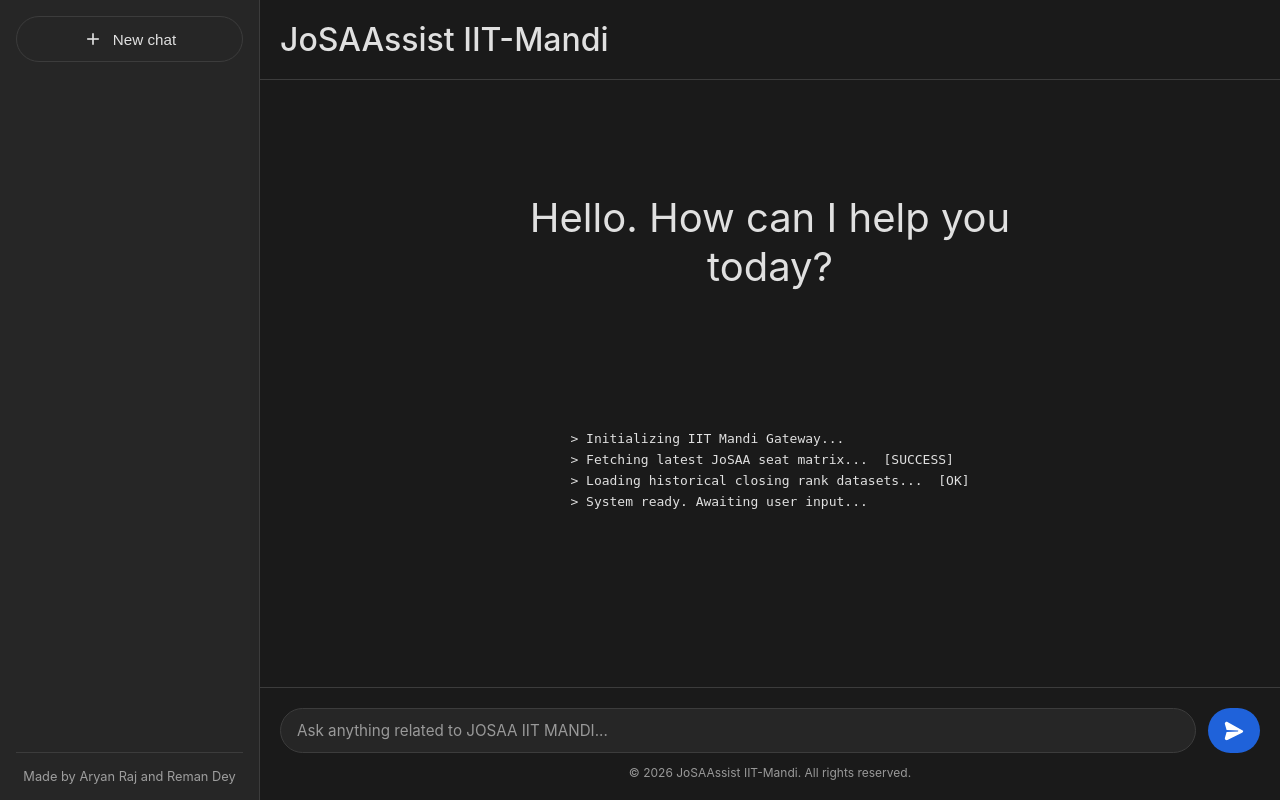
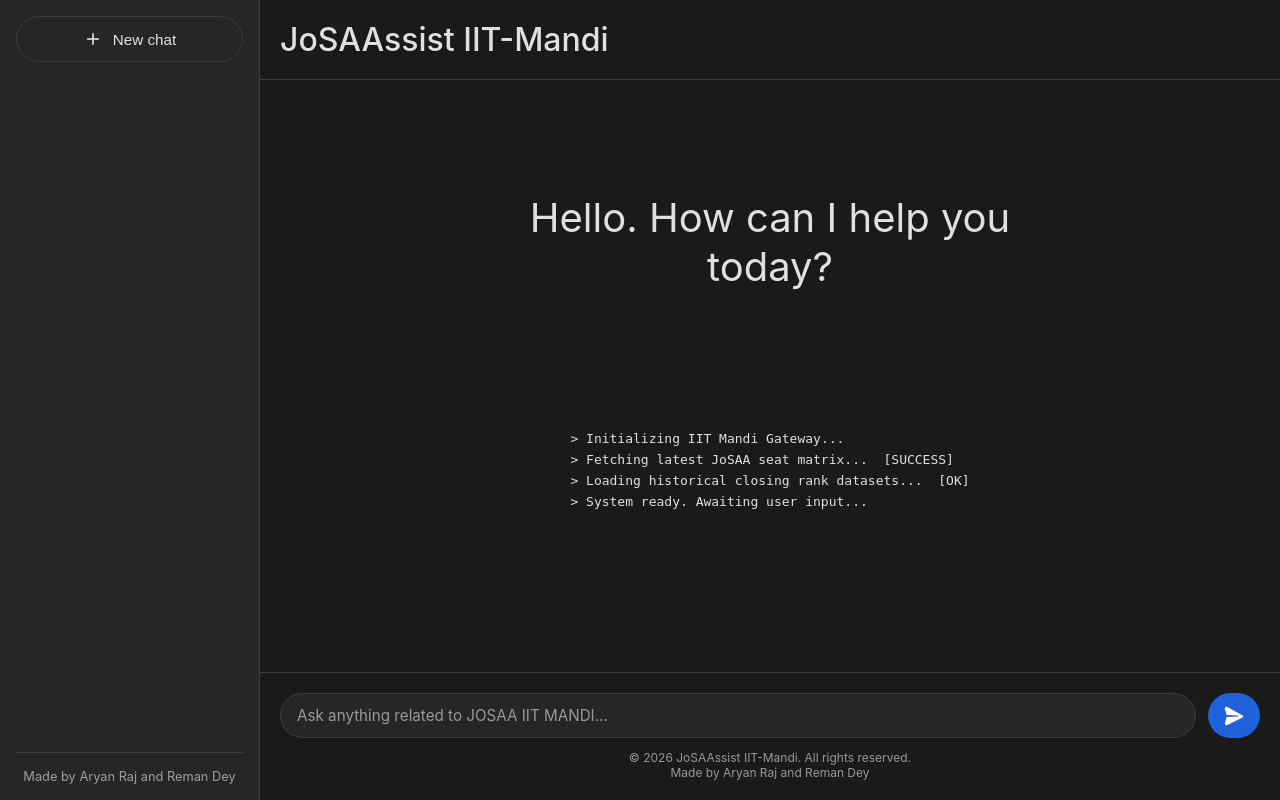
Before and after one commit to RemanDey/chatbot-josaa-iitmandi, a Flask app: page / in a window 1280 px wide. Run offline with Flask 3, Linux system fonts and the light colour scheme.

Commit message:
Update footer to include creator credits
Added credits for Aryan Raj and Reman Dey to the footer.

```diff
--- a/templates/index.html
+++ b/templates/index.html
@@ -52,7 +52,7 @@
                         </svg>
                     </button>
                 </form>
-                <p class="footer-disclaimer">© 2026 JoSAAssist IIT-Mandi. All rights reserved.</p>
+                <p class="footer-disclaimer">© 2026 JoSAAssist IIT-Mandi. All rights reserved.<br>Made by Aryan Raj and Reman Dey</p>
             </div>
         </main>
     </div>
```
